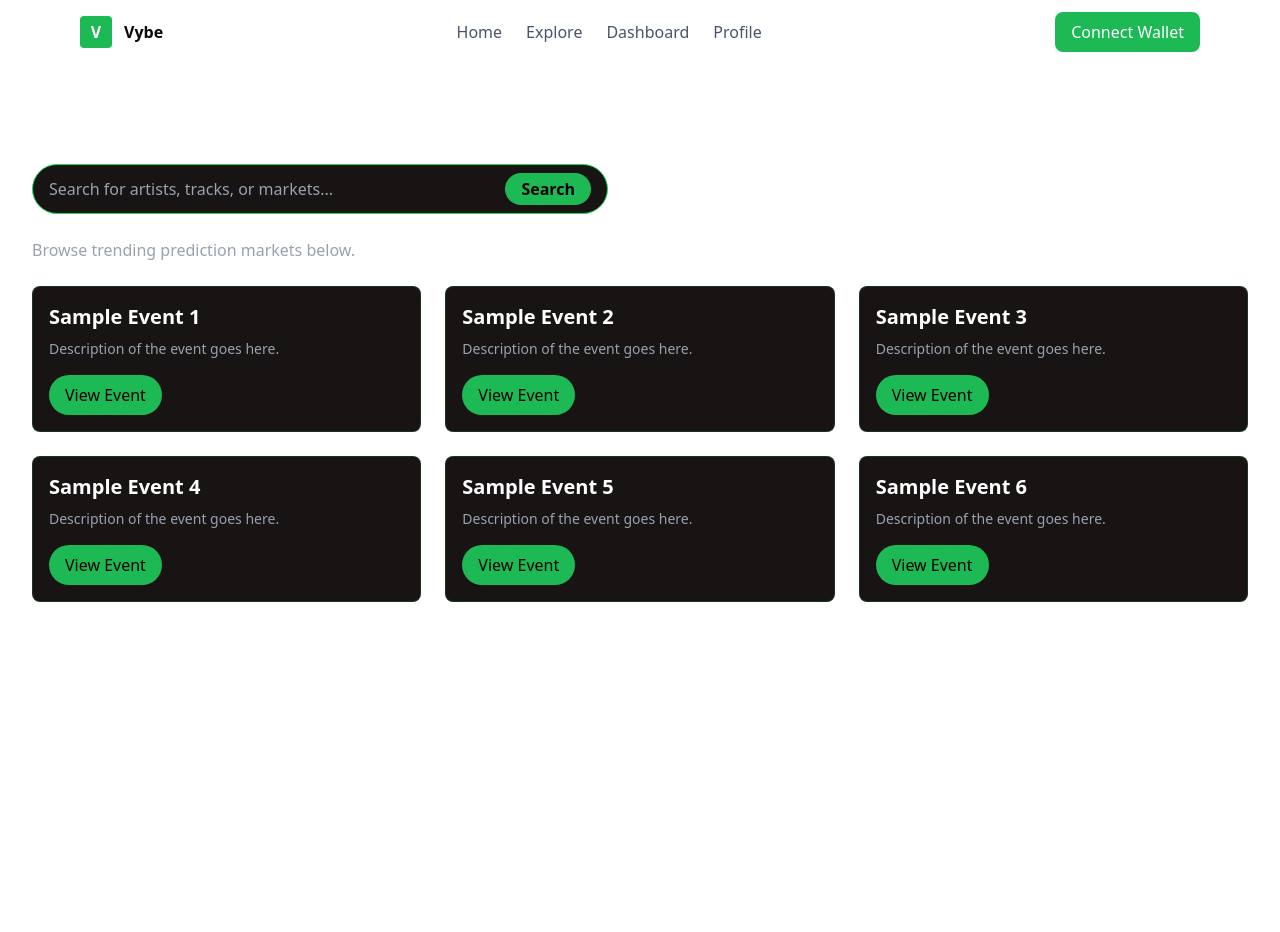
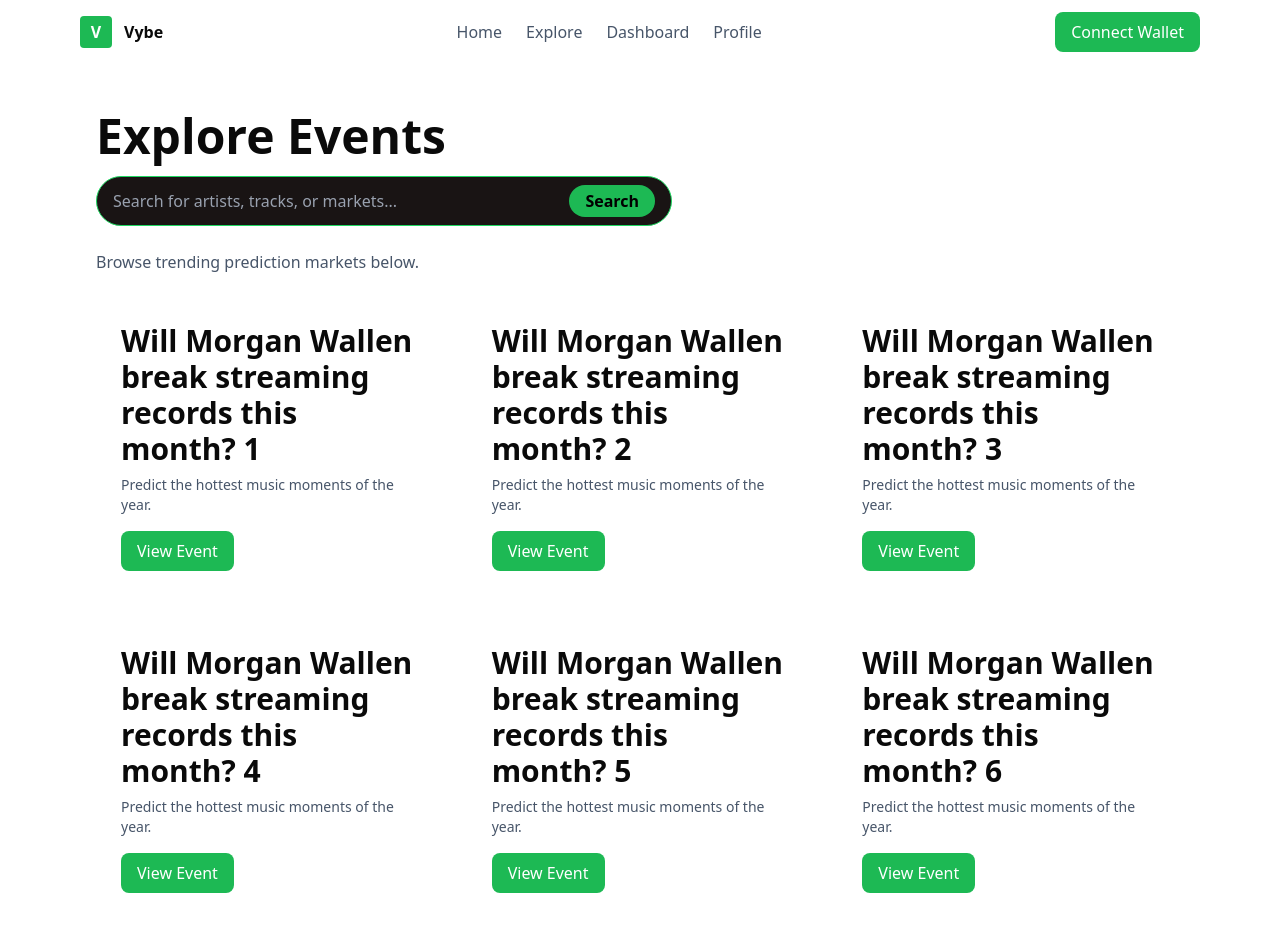
Before and after one commit to Vybe-Prediction-Market-Inc/Vybe-Prediction-Market, a Next.js app in the folder frontend/: page /explore in a window 1280 px wide. Shown: the top 932 px of the page. Before the commit the page ends 800 px from the top, so only its background shows below. Built offline with nearby package versions, Linux system fonts and the light colour scheme; no server answers; what wagmi would draw is missing.

Commit message:
chore: minor fixes

```diff
--- a/frontend/src/app/explore/page.tsx
+++ b/frontend/src/app/explore/page.tsx
@@ -9,32 +9,39 @@ export default function ExplorePage() {
   const handleSearch = (query: string) => {
     setSearchQuery(query);
     console.log("Searching for:", query);
-    // TODO: Hook this up to backend or filter events list
   };
 
   return (
-    <div className="p-8 text-white space-y-6">
-      <h1 className="text-3xl font-bold mb-4">Explore Events</h1>
-      <SearchBar placeholder="Search for artists, tracks, or markets..." onSearch={handleSearch} />
+    <div className="mx-auto max-w-6xl p-8 space-y-6">
+      <h1 className="h1 mb-4">Explore Events</h1>
+      <SearchBar
+        placeholder="Search for artists, tracks, or markets..."
+        onSearch={handleSearch}
+      />
 
       {searchQuery ? (
-        <p className="text-gray-300 mt-4">Showing results for: <span className="text-[#1ED760]">{searchQuery}</span></p>
+        <p className="muted mt-4">
+          Showing results for:{" "}
+          <span className="text-[var(--brandAccent)]">{searchQuery}</span>
+        </p>
       ) : (
-        <p className="text-gray-400 mt-4">Browse trending prediction markets below.</p>
+        <p className="muted mt-4">Browse trending prediction markets below.</p>
       )}
 
-      {/* TODO: Replace this with dynamic events */}
       <div className="mt-6 grid grid-cols-1 md:grid-cols-2 lg:grid-cols-3 gap-6">
         {[1, 2, 3, 4, 5, 6].map((event) => (
-          <div
-            key={event}
-            className="bg-[#191414] border border-[#1DB954]/20 rounded-lg p-4 hover:border-[#1DB954] transition"
-          >
-            <h2 className="text-xl font-semibold mb-2">Sample Event {event}</h2>
-            <p className="text-sm text-gray-400 mb-4">Description of the event goes here.</p>
-            <button className="px-4 py-2 bg-[#1DB954] hover:bg-[#1ED760] text-black rounded-full font-medium transition">
-              View Event
-            </button>
+          <div key={event} className="card hover:border-[var(--brand)] transition">
+            <div className="card-body">
+              <h2 className="h2 mb-2">
+                Will Morgan Wallen break streaming records this month? {event}
+              </h2>
+              <p className="muted text-sm mb-4">
+                Predict the hottest music moments of the year.
+              </p>
+              <button className="btn btn-primary rounded-full">
+                View Event
+              </button>
+            </div>
           </div>
         ))}
       </div>
--- a/frontend/src/app/page.tsx
+++ b/frontend/src/app/page.tsx
@@ -5,18 +5,16 @@ import Link from 'next/link';
 export default function HomePage() {
   return (
     <div className="mx-auto max-w-6xl px-4 space-y-10">
-      {/* Hero */}
       <section className="mt-6 rounded-3xl bg-gradient-to-br from-[var(--brand)]/20 via-transparent to-[var(--brandAccent)]/15 border border-white/10 p-10">
-        <h1 className="h1">Bet on what’s next — with Vybe</h1>
+        <h1 className="h1">Bet on what’s next with Vybe</h1>
         <p className="mt-3 text-lg muted max-w-2xl">
-          Trade on real-world events. Seamless wallet onboarding and cross-chain flows via Avail Nexus.
+          Predict the next music trends. Trade on artists, tracks, and cultural moments.
         </p>
         <div className="mt-6 flex gap-3">
           <Link href="/explore" className="btn btn-primary">Explore Markets</Link>
         </div>
       </section>
 
-      {/* Featured (placeholder cards) */}
       <section className="space-y-4">
         <h2 className="h2">Featured Markets</h2>
         <div className="grid sm:grid-cols-2 lg:grid-cols-3 gap-4">
@@ -24,7 +22,7 @@ export default function HomePage() {
             <Link key={i} href={`/event?slug=market-${i}`} className="card hover:border-white/20 transition">
               <div className="card-body">
                 <div className="text-sm muted">Event #{i}</div>
-                <div className="mt-1 font-semibold">Will BTC close above $100k this year?</div>
+                <div className="mt-1 font-semibold">Will Drake break the all-time streaming record this month?</div>
                 <div className="mt-4 flex items-center justify-between">
                   <span className="text-sm muted">Ends: 31 Dec</span>
                   <span className="rounded bg-[var(--brand)]/20 text-[var(--brand)] px-2 py-1 text-xs">
```
